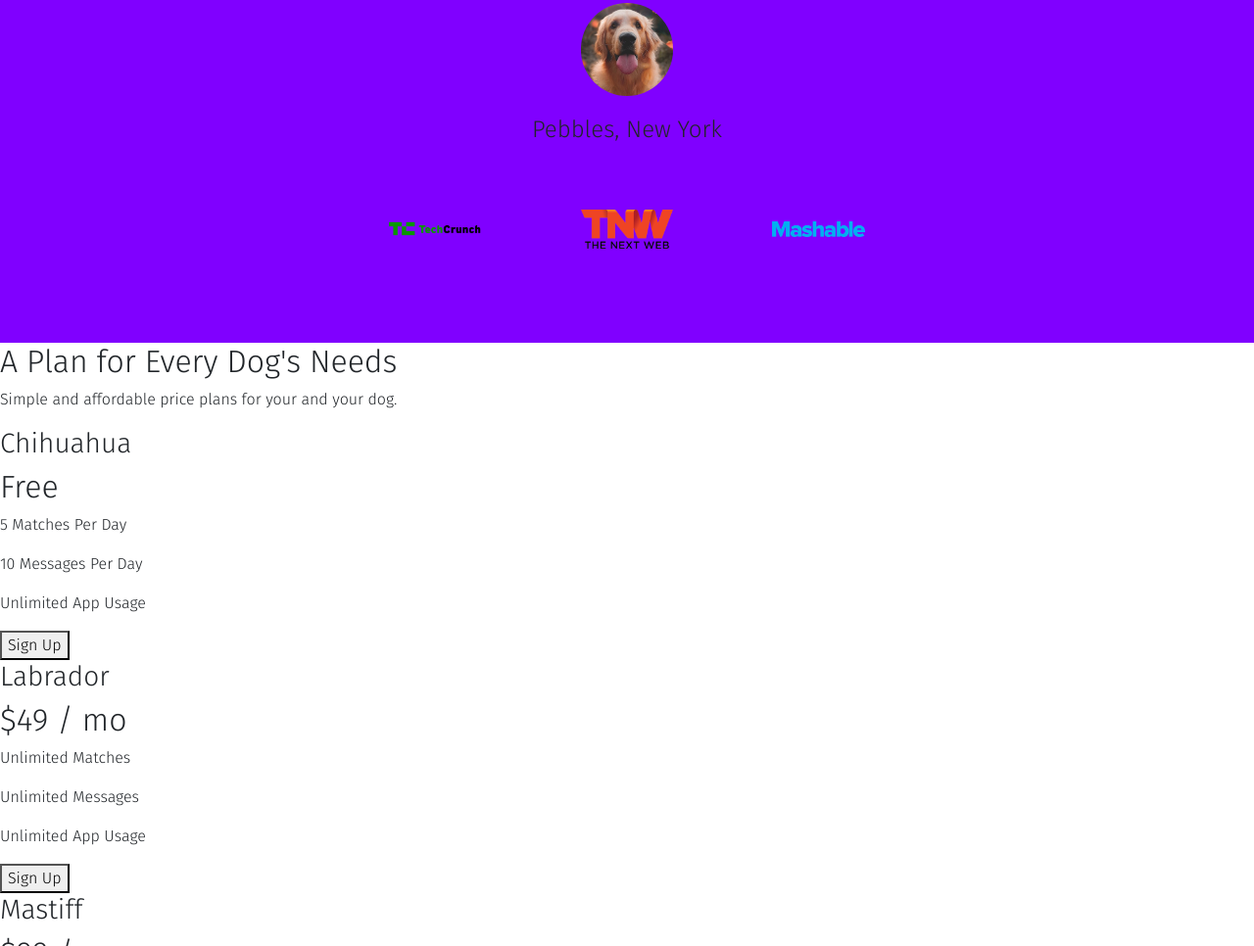
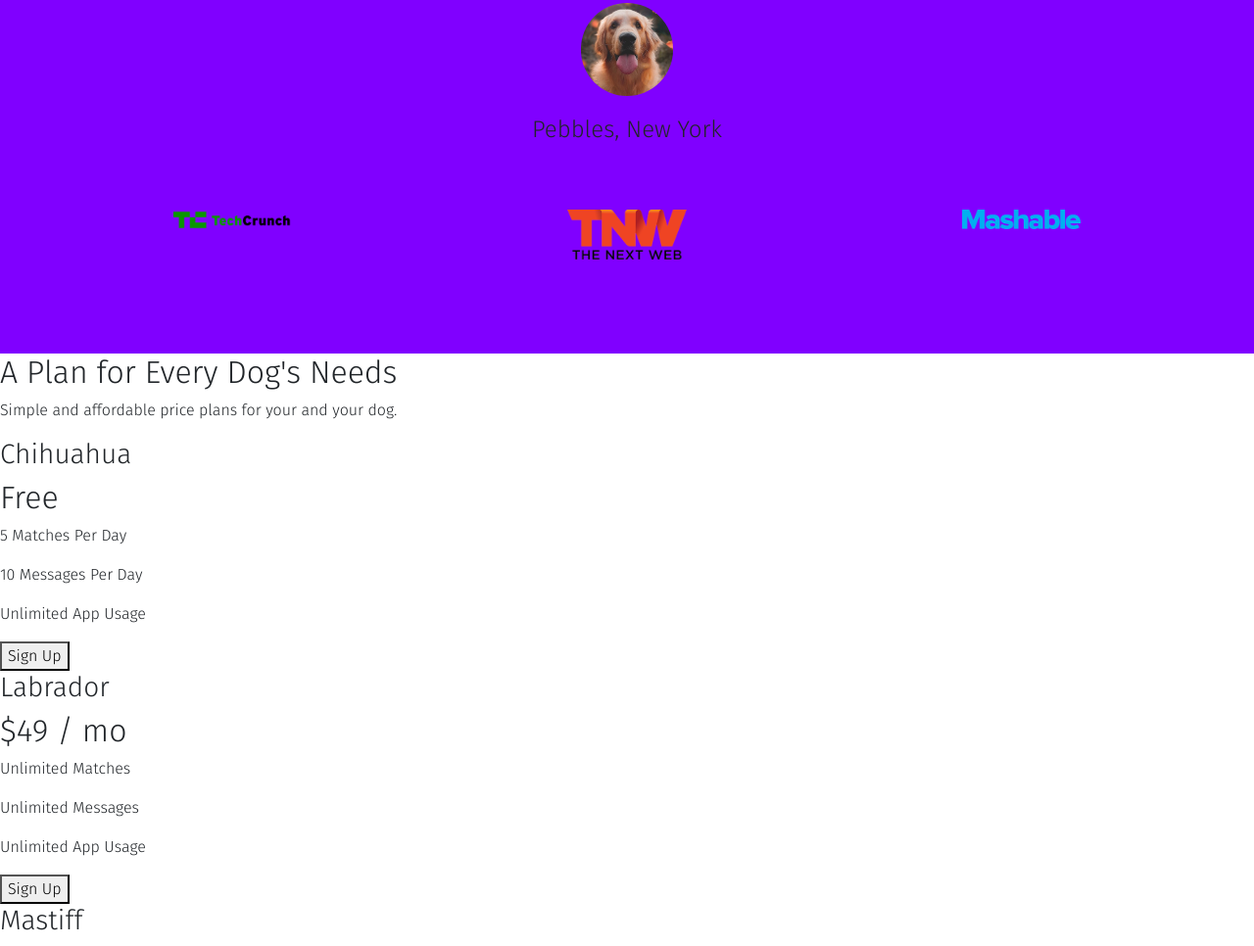
Before and after one commit to iamharshdabas/tindog, a plain HTML site: page index.html in a window 1280 px wide. Shown: the part 1605-2571 px from the top of the page at 98% size. Drawn offline with nearby package versions, Linux system fonts and the light colour scheme.

Commit message:
UP: press

```diff
--- a/css/styles.css
+++ b/css/styles.css
@@ -8,7 +8,7 @@
 }
 
 .press-img {
-  width: 8%;
+  width: 32%;
 }
 
 .features-icon {
--- a/index.html
+++ b/index.html
@@ -106,9 +106,15 @@
           <button class="carousel-control-next" type="button" data-bs-target="#carouselExample" data-bs-slide="next">
             <span class="carousel-control-next-icon" </button>
         </div>
-        <div class="text-center">
+      </div>
+      <div class="row text-center">
+        <div class="col-lg-4">
           <img src="images/TechCrunch.png" class="m-5 press-img" alt="tc-logo">
+        </div>
+        <div class="col-lg-4">
           <img src="images/tnw.png" class="m-5 press-img" alt="tnw-logo">
+        </div>
+        <div class="col-lg-4">
           <img src="images/mashable.png" class="m-5 press-img" alt="mashable-logo">
         </div>
       </div>
```
